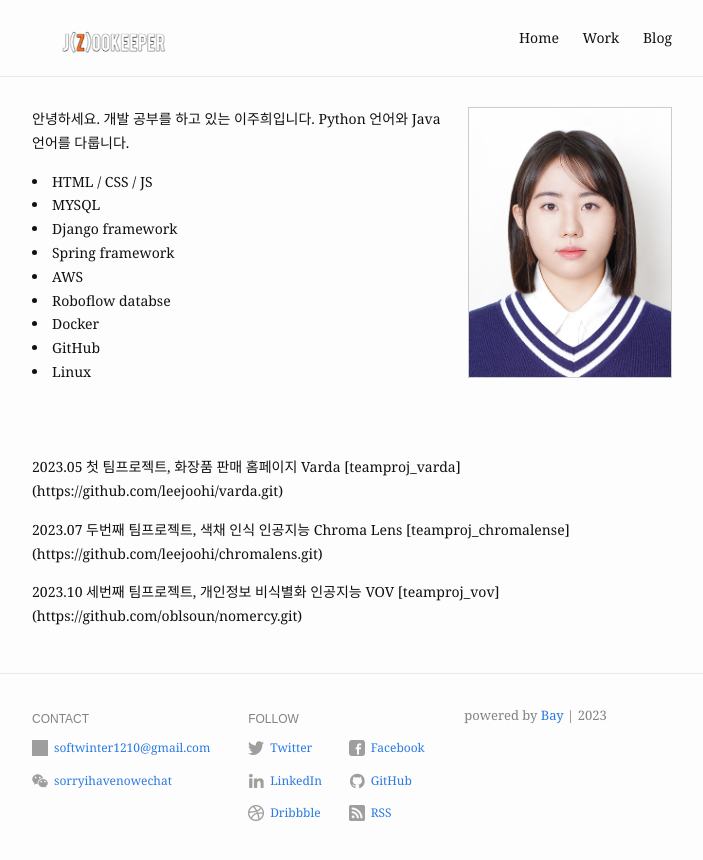
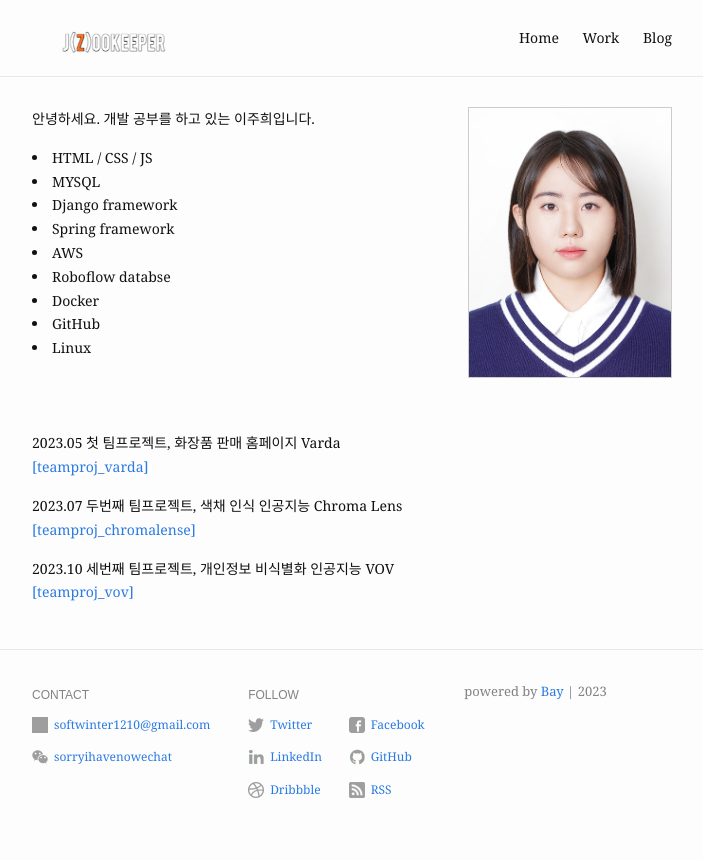
Before and after one commit to leejoohi/leejoohi.github.io, a Jekyll site: the page built from index.md, in a window 1280 px wide. Shown: the top 860 px of the page, without its empty margins (288-991 px from the left). Built offline with Jekyll 4.4.1, drawn with Linux system fonts in a browser that asks for light colours.

Commit message:
update index.md

```diff
--- a/index.md
+++ b/index.md
@@ -6,7 +6,6 @@ profile_picture:
 ---
 
   안녕하세요. 개발 공부를 하고 있는 이주희입니다.
-  Python 언어와 Java 언어를 다룹니다.
   <br>
   <LI> HTML / CSS / JS
   <LI> MYSQL
@@ -21,13 +20,13 @@ profile_picture:
 <br><br>
 
 <p> 2023.05 첫 팀프로젝트, 화장품 판매 홈페이지 Varda
-
-[teamproj_varda](https://github.com/leejoohi/varda.git)
+<br>
+<a href="https://github.com/leejoohi/varda.git">[teamproj_varda]</a>
 
 <p> 2023.07 두번째 팀프로젝트, 색채 인식 인공지능 Chroma Lens
-
-[teamproj_chromalense](https://github.com/leejoohi/chromalens.git)
+<br>
+<a href="https://github.com/leejoohi/chromalens.git">[teamproj_chromalense]</a>
 
 <p> 2023.10 세번째 팀프로젝트, 개인정보 비식별화 인공지능 VOV
-
-[teamproj_vov](https://github.com/oblsoun/nomercy.git)
+<br>
+<a href="https://github.com/oblsoun/nomercy.git">[teamproj_vov]</a>
```
